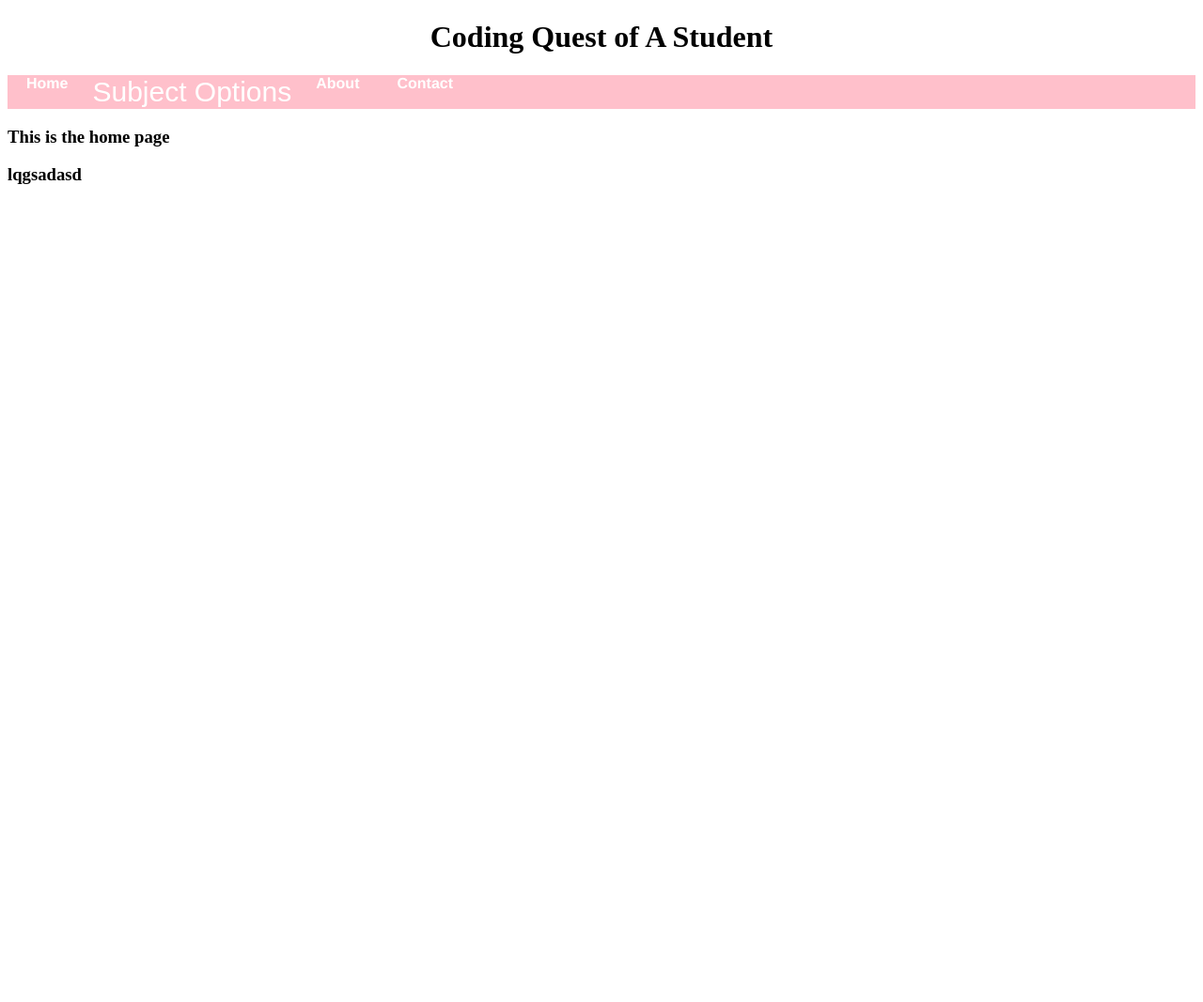
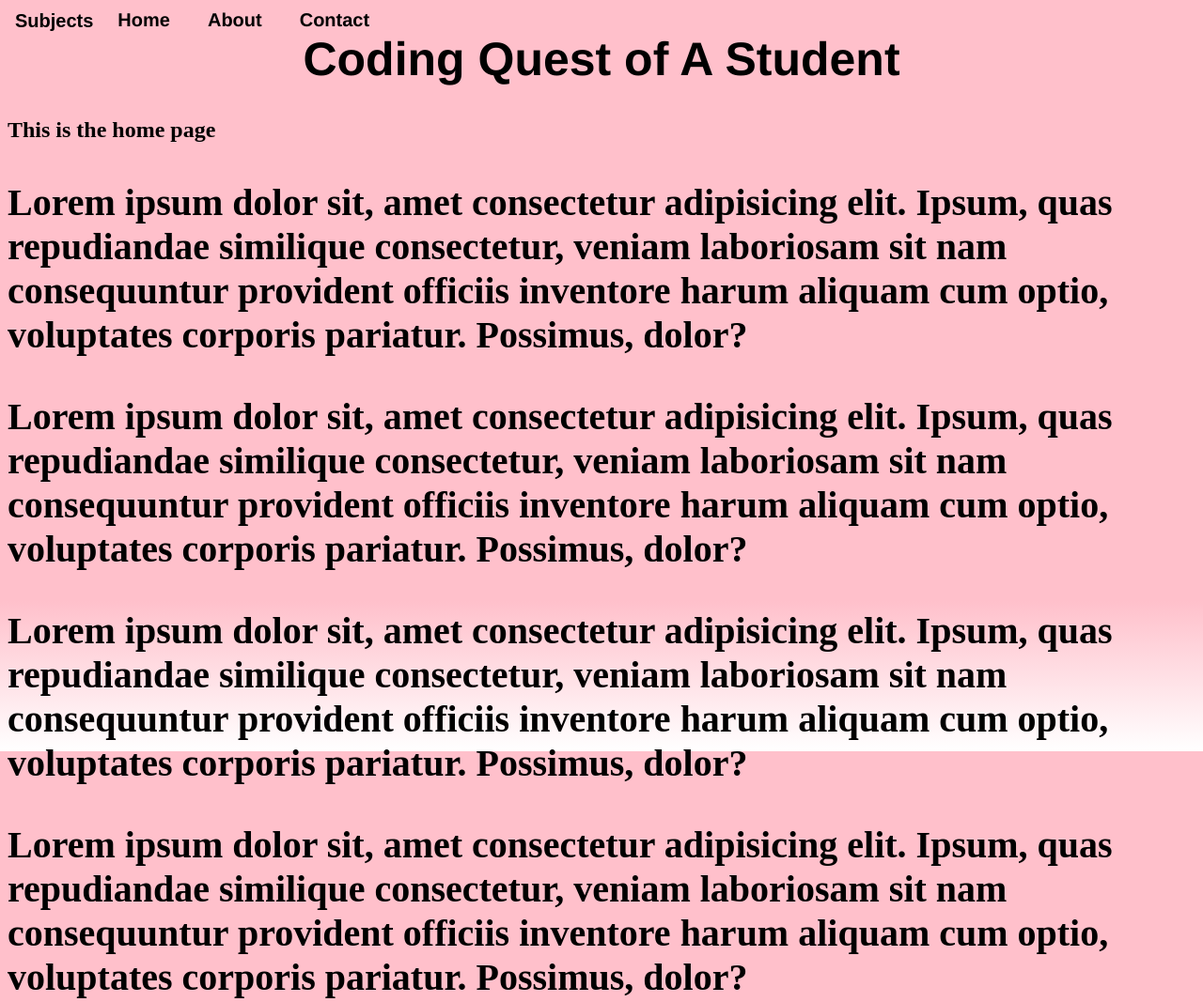
Before and after one commit to n9cklas1997/CodingQuestOfAStudent, a plain HTML site: page index.html in a window 1280 px wide. Shown: the top 1067 px of the page at 94% size. Before the commit the page ends 800 px from the top, so only its background shows below. Drawn offline with Linux system fonts and the light colour scheme; a web font is replaced by a local one.

Commit message:
Working on Navbar

```diff
--- /dev/null
+++ b/body.css
@@ -0,0 +1,5 @@
+body{
+    background: linear-gradient(pink 80%, white 100%);
+    background-repeat: no-repeat;
+    background-attachment: fixed;
+}
--- a/h1.css
+++ b/h1.css
@@ -1,3 +1,5 @@
 h1{
     text-align: center;
+    font-family: 'Mystery Quest', 'Helvetica', 'Times New Roman';
+    font-size: 50px;
 }
--- a/index.html
+++ b/index.html
@@ -2,31 +2,47 @@
 <html>
     <head>
         <title>Coding Quest Of A Student</title>
-        <link rel="stylesheet" type="text/css" href="subjectOptions.css">
-        <link rel="stylesheet" type="text/css" href="navBar.css">
-        <link rel="stylesheet" type="text/css" href="h1.css">
+        <link rel="stylesheet" href="subjects.css">
+        <link rel="stylesheet" href="navBar.css">
+        <link rel="stylesheet" href="h1.css">
+        <link rel="stylesheet" href="body.css">
+        <link rel="stylesheet" href="p.css">
+
+        <link href="https://fonts.googleapis.com/css2?family=Mystery+Quest&display=swap" rel="stylesheet">
+
     </head>
     <body>
-        <h1>Coding Quest of A Student</h1>
         <nav class="navBar">
             <ul>
-                <li><a href ="">Home</a></li>
                 <li>
-                    <div class="subjectOptions">
-                        <button onclick="showContent(document.querySelector('.subjectOptions-content'))">Subject Options</button>
-                        <div class="subjectOptions-content">
+                    <div class="subjects">
+                        <button onclick="showContent(document.querySelector('.subjects-content'))">Subjects</button>
+                        <div class="subjects-content">
                             <a href="testandvalidation.html">Test and Validation</a>
                         </div>
                     </div>
                 </li>
+                <li><a href ="">Home</a></li>
                 <li><a href ="">About</a></li>
                 <li><a href ="">Contact</a></li>
             </ul>
         </nav>
+        <h1>Coding Quest of A Student</h1>
         <main>
-            <h3> This is the home page
-                <p>lqgsadasd</p>
+            <h2> This is the home page
+                <p>Lorem ipsum dolor sit, amet consectetur adipisicing elit. Ipsum, quas repudiandae similique consectetur, veniam laboriosam sit nam consequuntur provident officiis inventore harum aliquam cum optio, voluptates corporis pariatur. Possimus, dolor?</p>
+                <p>Lorem ipsum dolor sit, amet consectetur adipisicing elit. Ipsum, quas repudiandae similique consectetur, veniam laboriosam sit nam consequuntur provident officiis inventore harum aliquam cum optio, voluptates corporis pariatur. Possimus, dolor?</p>
+                <p>Lorem ipsum dolor sit, amet consectetur adipisicing elit. Ipsum, quas repudiandae similique consectetur, veniam laboriosam sit nam consequuntur provident officiis inventore harum aliquam cum optio, voluptates corporis pariatur. Possimus, dolor?</p>
+                <p>Lorem ipsum dolor sit, amet consectetur adipisicing elit. Ipsum, quas repudiandae similique consectetur, veniam laboriosam sit nam consequuntur provident officiis inventore harum aliquam cum optio, voluptates corporis pariatur. Possimus, dolor?</p>
+                <p>Lorem ipsum dolor sit, amet consectetur adipisicing elit. Ipsum, quas repudiandae similique consectetur, veniam laboriosam sit nam consequuntur provident officiis inventore harum aliquam cum optio, voluptates corporis pariatur. Possimus, dolor?</p>
+                <p>Lorem ipsum dolor sit, amet consectetur adipisicing elit. Ipsum, quas repudiandae similique consectetur, veniam laboriosam sit nam consequuntur provident officiis inventore harum aliquam cum optio, voluptates corporis pariatur. Possimus, dolor?</p>
+                <p>Lorem ipsum dolor sit, amet consectetur adipisicing elit. Ipsum, quas repudiandae similique consectetur, veniam laboriosam sit nam consequuntur provident officiis inventore harum aliquam cum optio, voluptates corporis pariatur. Possimus, dolor?</p>
+                <p>Lorem ipsum dolor sit, amet consectetur adipisicing elit. Ipsum, quas repudiandae similique consectetur, veniam laboriosam sit nam consequuntur provident officiis inventore harum aliquam cum optio, voluptates corporis pariatur. Possimus, dolor?</p>
+                <p>Lorem ipsum dolor sit, amet consectetur adipisicing elit. Ipsum, quas repudiandae similique consectetur, veniam laboriosam sit nam consequuntur provident officiis inventore harum aliquam cum optio, voluptates corporis pariatur. Possimus, dolor?</p>
+                <p>Lorem ipsum dolor sit, amet consectetur adipisicing elit. Ipsum, quas repudiandae similique consectetur, veniam laboriosam sit nam consequuntur provident officiis inventore harum aliquam cum optio, voluptates corporis pariatur. Possimus, dolor?</p>
+                <p>Lorem ipsum dolor sit, amet consectetur adipisicing elit. Ipsum, quas repudiandae similique consectetur, veniam laboriosam sit nam consequuntur provident officiis inventore harum aliquam cum optio, voluptates corporis pariatur. Possimus, dolor?</p>
+                <p>Lorem ipsum dolor sit, amet consectetur adipisicing elit. Ipsum, quas repudiandae similique consectetur, veniam laboriosam sit nam consequuntur provident officiis inventore harum aliquam cum optio, voluptates corporis pariatur. Possimus, dolor?</p>
         </main>
-        <script src="subjectOptions.js"></script>
+        <script src="subjects.js"></script>
     </body>
 </html>
--- a/navBar.css
+++ b/navBar.css
@@ -1,16 +1,25 @@
+.navBar {
+    position: fixed;
+    top: 0;
+    left: 0;
+    width: 100%; /* Full width of the screen */
+    height: 40px; /* Define a fixed height */
+    background-color: pink; /* Ensure it has a background */
+}
+
 .navBar ul{
-    background-color: pink;
     font-family: 'Helvetica', 'Times New Roman';
     font-weight: bold;
+    font-size: 20px;
     list-style-type: none;
     padding: 0px;
-    margin: 0px;
-    overflow: hidden;
+    margin: 10px;
+    position: fixed;
 }
 
 .navBar a{
     text-decoration: none;
-    color: white;
+    color: black;
     padding: 20px;
 }
 
--- /dev/null
+++ b/p.css
@@ -0,0 +1,3 @@
+p{
+    font-size: 40px;
+}
--- a/subjectOptions.css
+++ /dev/null
@@ -1,11 +0,0 @@
-.subjectOptions button{
-    font-size: 30px;
-    color: white;
-    background-color: pink;
-    border: none;
-}
-
-.subjectOptions-content {
-    display: none;
-    font-size: 20px;
-}
--- /dev/null
+++ b/subjects.css
@@ -0,0 +1,11 @@
+.subjects button{
+    font-size: 20px;
+    font-weight: bold;
+    color: black;
+    background-color: pink;
+    border: none;
+}
+
+.subjects-content {
+    display: none;
+}
```
Also changed, not shown: subjects.js (renamed from subjectOptions.js).
